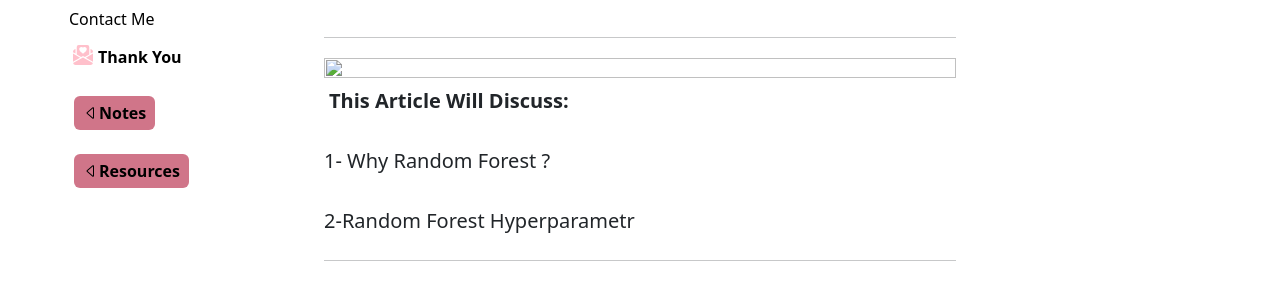
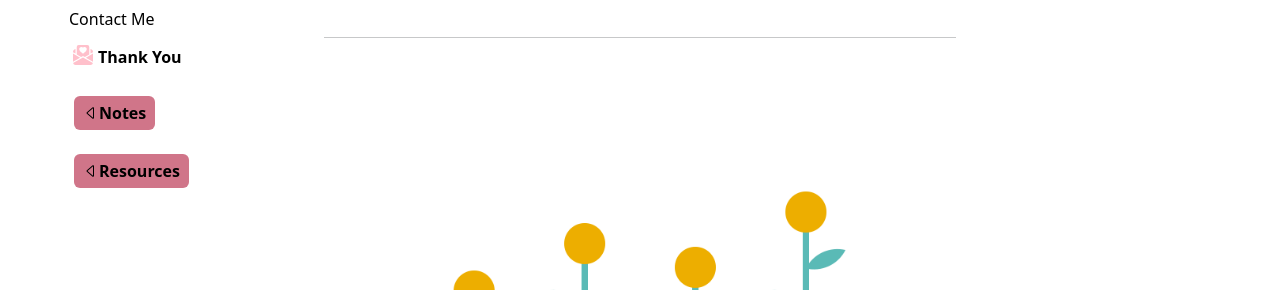
Before and after one commit to Hadeel-77/Hadeel_1, a plain HTML site: page Random_Forest.html in a window 1280 px wide. Shown: the part 300-590 px from the top of the page. Drawn offline with nearby package versions, Linux system fonts and the light colour scheme.

Commit message:
Update Random_Forest.html

```diff
--- a/Random_Forest.html
+++ b/Random_Forest.html
@@ -213,7 +213,7 @@ b{margin-left: 5px;}
         <div class="col-lg-6 mx-auto">
           <hr>
           <p class="lead mb-4">
-            <img src="./images/Random_Forest_img_1.gif" height="50%" width="100%">
+            <img src="images/Random _Forest_img_1.gif" height="50%" width="100%">
 
 
             <b class="fw-bold"> This Article Will Discuss:</b>
```
